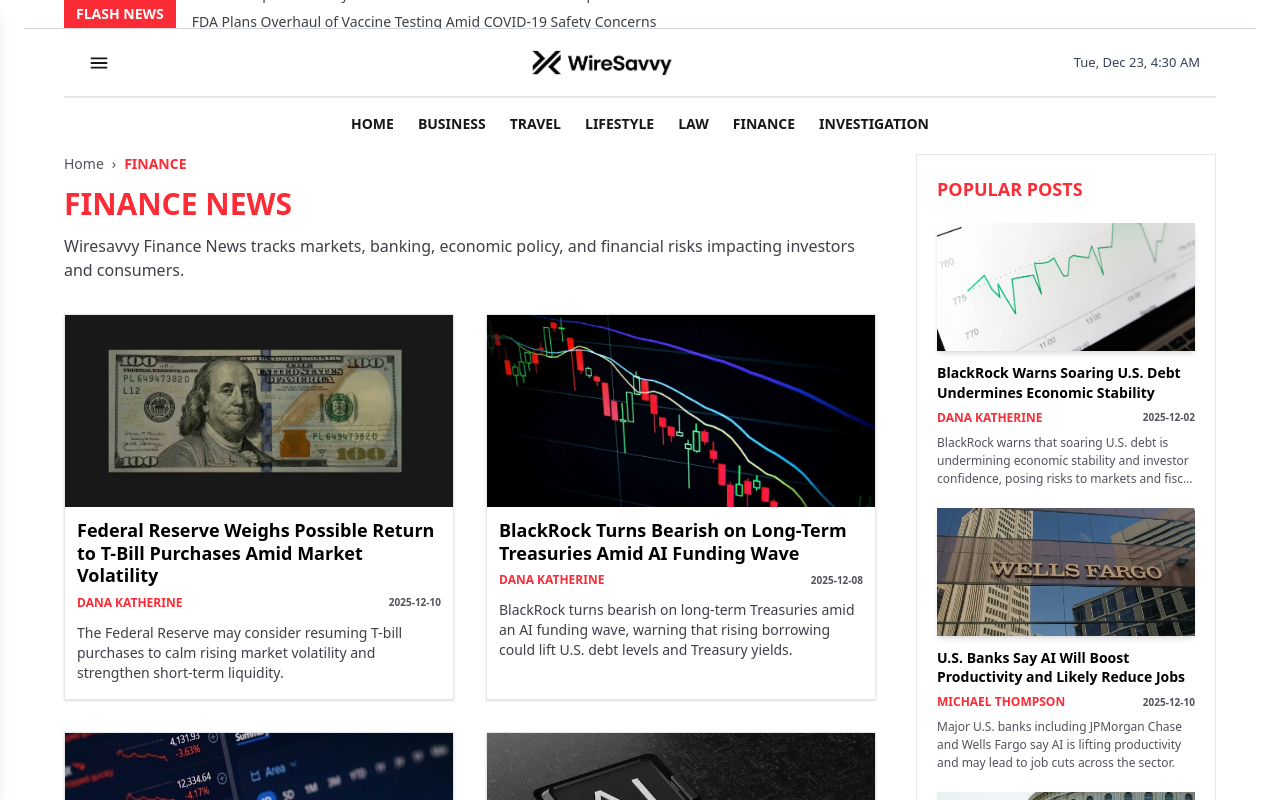
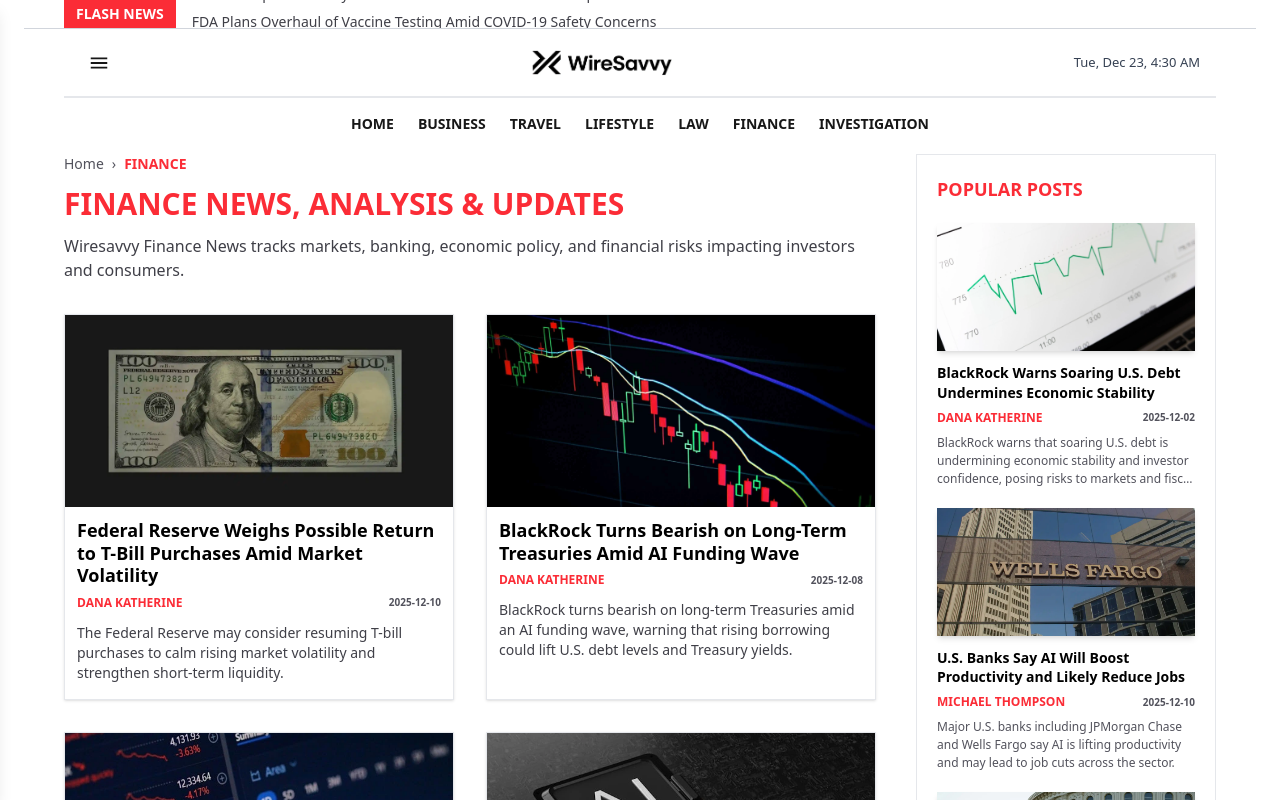
Before and after one commit to maisonatelier52-ux/wiresavvy, a Next.js app: page /categories/Finance in a window 1280 px wide. Shown: the top 800 px of the page. Built offline with nearby package versions, Linux system fonts and the light colour scheme.

Commit message:
[fix] finance page

```diff
--- a/app/categories/[category]/page.jsx
+++ b/app/categories/[category]/page.jsx
@@ -1,4 +1,3 @@
-import Script from "next/script";
 import ArticleLayout from "@/app/components/ArticleLayout";
 import details from "@/data/details.json";
 import Link from "next/link";
@@ -166,7 +165,7 @@
 
             {/* CATEGORY TITLE */}
             <h1 className="text-3xl font-bold uppercase text-red-500 mb-3">
-              {categoryName} News
+              {categoryName} News, Analysis & Updates
             </h1>
 
             <p className="text-zinc-700 mb-8 max-w-4xl">
```
